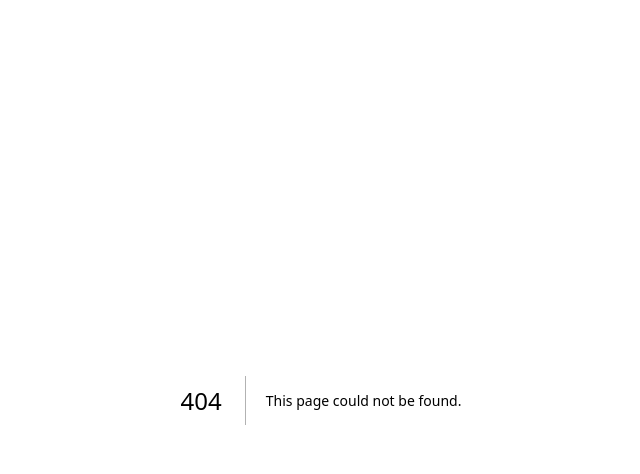
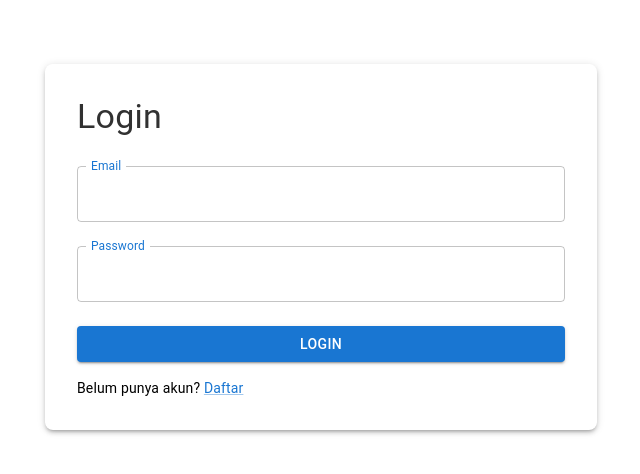
Before and after one commit to DaniswaraBuana/PSO_A_moviesta, a Next.js app: page /auth/login in a window 1280 px wide. Before the commit this address had no page. Shown: the top 474 px of the page, without its empty margins (319-959 px from the left). Built offline with nearby package versions, Linux system fonts and the light colour scheme.

Commit message:
update page login

```diff
--- /dev/null
+++ b/src/app/auth/login/page.tsx
@@ -0,0 +1,103 @@
+'use client';
+
+import React, { useState } from 'react';
+import {
+  Box,
+  Button,
+  Container,
+  Link,
+  TextField,
+  Typography,
+} from '@mui/material';
+import { login } from '../actions'; // sesuaikan path actions kamu
+
+export default function LoginPage() {
+  const [email, setEmail] = useState('');
+  const [password, setPassword] = useState('');
+  const [showError, setShowError] = useState('');
+
+  const handleLogin = async () => {
+    if (!email || !password) {
+      alert('Semua field wajib diisi.');
+      return;
+    }
+
+    const error = await login(email, password);
+    if (error) {
+      setShowError(error);
+    } else {
+      setShowError('');
+      // redirect kalau sukses, misalnya:
+      // router.push('/dashboard');
+    }
+  };
+
+  return (
+    <Container maxWidth="sm">
+      <Box sx={{ mt: 8, p: 4, boxShadow: 3, borderRadius: 2 }}>
+        <Typography variant="h4" color="text.primary" gutterBottom>
+          Login
+        </Typography>
+
+        <TextField
+          fullWidth
+          label="Email"
+          margin="normal"
+          onChange={(e) => setEmail(e.target.value)}
+          InputLabelProps={{ shrink: true }}
+          sx={{
+            '& label': {
+              color: 'primary.main',
+            },
+            '& label.Mui-focused': {
+              color: 'primary.main',
+            },
+          }}
+        />
+
+        <TextField
+          fullWidth
+          label="Password"
+          type="password"
+          margin="normal"
+          onChange={(e) => setPassword(e.target.value)}
+          InputLabelProps={{ shrink: true }}
+          sx={{
+            '& label': {
+              color: 'primary.main',
+            },
+            '& label.Mui-focused': {
+              color: 'primary.main',
+            },
+          }}
+        />
+
+        <Button
+          fullWidth
+          variant="contained"
+          color="primary"
+          sx={{ mt: 2 }}
+          onClick={handleLogin}
+        >
+          Login
+        </Button>
+
+        <Typography variant="body2" color="black" sx={{ mt: 2 }}>
+          Belum punya akun?{' '}
+          <Link href="/auth/register" color="primary">
+            Daftar
+          </Link>
+        </Typography>
+
+        {showError && (
+          <Typography
+            variant="body1"
+            sx={{ fontWeight: 'medium', color: 'red', mt: 2 }}
+          >
+            {showError}
+          </Typography>
+        )}
+      </Box>
+    </Container>
+  );
+}
```
